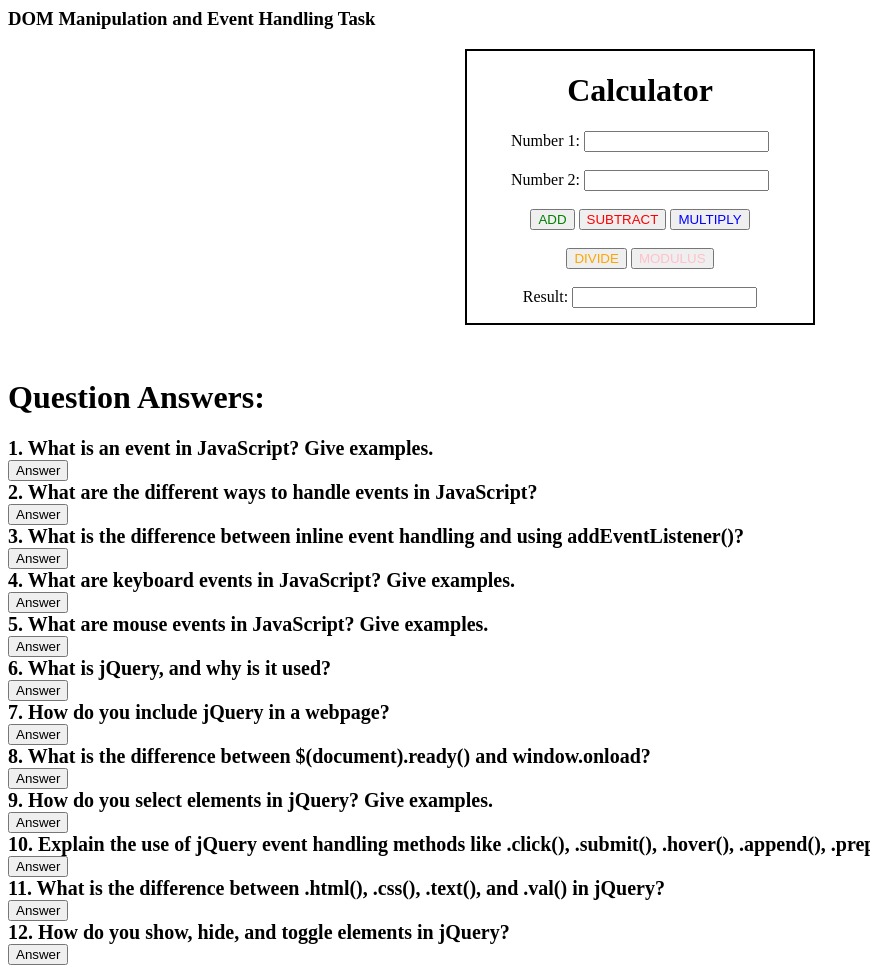
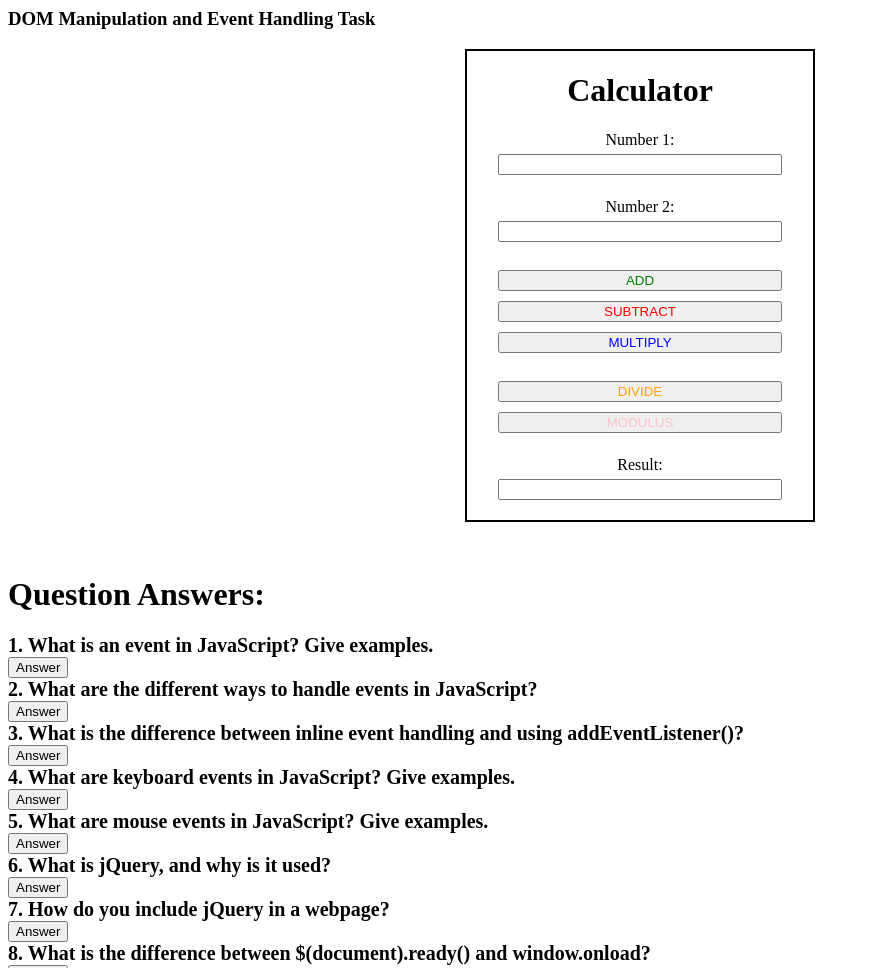
Before and after one commit to anup2065/Jquery-project, a plain HTML site: page index.html in a window 1280 px wide. Shown: the top 968 px of the page, without its empty margins (0-870 px from the left). Drawn offline with nearby package versions, Linux system fonts and the light colour scheme.

Commit message:
hope it is done now

```diff
--- a/style.css
+++ b/style.css
@@ -1,13 +1,20 @@
-
 .main{
     border:2px solid black;
     margin: 15px auto;
-    padding: 0 15 15 15px;
+    padding: 0 15px 15px 15px;
     text-align:center;
     box-sizing:border-box;
     max-width:350px;
     width:90%;
 }
+
+.main input,
+.main button {
+    width: 90%;
+    margin: 5px 0;
+    box-sizing: border-box;
+}
+
 .question{
     font-size:20px;
     font-weight:bold;
```
